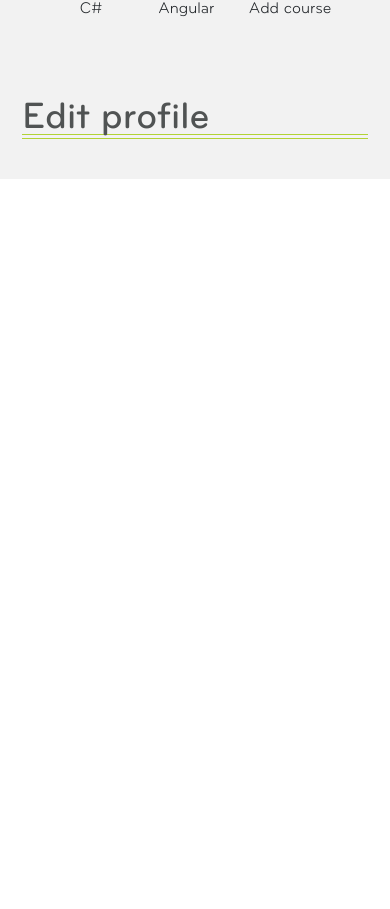
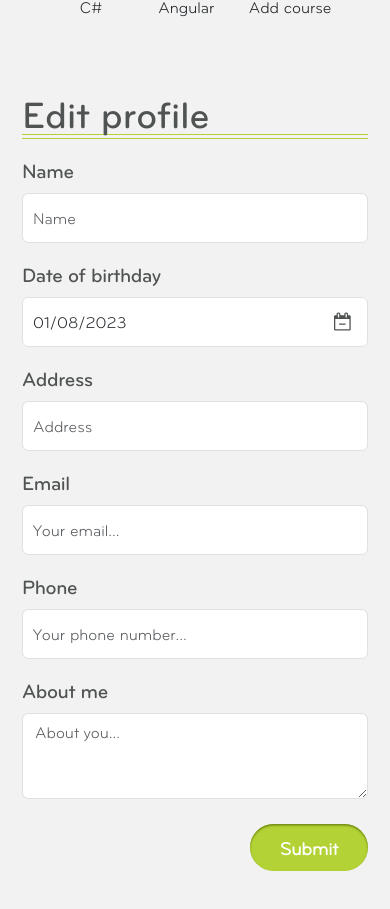
Before and after one commit to duonqHoang/hapo-learn, a React (Create React App) app: page /profile in a window 390 px wide. Shown: the part 1137-2046 px from the top of the page. Before the commit the page ends 1316 px from the top, so only its background shows below. Built offline with nearby package versions, Linux system fonts and the light colour scheme.

Commit message:
finished profile page + responsive

```diff
--- a/package.json
+++ b/package.json
@@ -11,6 +11,7 @@
     "bootstrap": "^5.3.0",
     "react": "^18.2.0",
     "react-bootstrap": "^2.8.0",
+    "react-datepicker": "^4.16.0",
     "react-dom": "^18.2.0",
     "react-hook-form": "^7.45.2",
     "react-icons": "^4.10.1",
--- a/src/Pages/Profile.jsx
+++ b/src/Pages/Profile.jsx
@@ -1,7 +1,10 @@
-import { Row, Col, Container } from "react-bootstrap";
+import { Row, Col, Container, Form } from "react-bootstrap";
 import { FaCamera } from "react-icons/fa";
 import "./Profile.scss";
 import { FaBirthdayCake, FaPhoneAlt, FaHome } from "react-icons/fa";
+import DatePicker from "react-datepicker";
+import "react-datepicker/dist/react-datepicker.css";
+import { forwardRef, useState } from "react";
 
 const user = {
   name: "Võ Hoài Nam",
@@ -24,6 +27,19 @@ const courses = [
 ];
 
 export default function Profile() {
+  const [dob, setDob] = useState(new Date());
+
+  const CustomDobInput = forwardRef(({ value, onClick, onChange }, ref) => (
+    <Form.Control
+      className="dob-input"
+      value={value}
+      onClick={onClick}
+      onChange={onChange}
+      ref={ref}
+      placeholder="dd/mm/yyyy"
+    ></Form.Control>
+  ));
+
   return (
     <div className="profile-page">
       <Container>
@@ -102,6 +118,60 @@ export default function Profile() {
                   <div className="green-hr-line" />
                 </div>
               </div>
+              <div className="profile-form">
+                <Form>
+                  <Row>
+                    <Col xl={6}>
+                      <Form.Group className="mt-3">
+                        <Form.Label className="input-label">Name</Form.Label>
+                        <Form.Control placeholder="Name" />
+                      </Form.Group>
+                      <Form.Group className="mt-3">
+                        <Form.Label className="input-label">
+                          Date of birthday
+                        </Form.Label>
+                        <DatePicker
+                          placeholderText="dd/mm/yyyy"
+                          dateFormat="dd/MM/yyyy"
+                          customInput={<CustomDobInput />}
+                          selected={dob}
+                          onChange={(date) => setDob(date)}
+                        />
+                      </Form.Group>
+                      <Form.Group className="mt-3">
+                        <Form.Label className="input-label">Address</Form.Label>
+                        <Form.Control placeholder="Address" />
+                      </Form.Group>
+                    </Col>
+                    <Col xl={6}>
+                      <Form.Group className="mt-3">
+                        <Form.Label className="input-label">Email</Form.Label>
+                        <Form.Control
+                          type="email"
+                          placeholder="Your email..."
+                        />
+                      </Form.Group>
+                      <Form.Group className="mt-3">
+                        <Form.Label className="input-label">Phone</Form.Label>
+                        <Form.Control placeholder="Your phone number..." />
+                      </Form.Group>
+                      <Form.Group className="mt-3">
+                        <Form.Label className="input-label">
+                          About me
+                        </Form.Label>
+                        <Form.Control
+                          as="textarea"
+                          rows={3}
+                          placeholder="About you..."
+                        />
+                      </Form.Group>
+                      <button className="submit-profile-btn" type="submit">
+                        Submit
+                      </button>
+                    </Col>
+                  </Row>
+                </Form>
+              </div>
             </div>
           </Col>
         </Row>
--- a/src/Pages/Profile.scss
+++ b/src/Pages/Profile.scss
@@ -1,3 +1,5 @@
+@use "common";
+
 .profile-page {
   padding: 40px 135px;
   background-color: #f2f2f2;
@@ -171,6 +173,38 @@
   }
 }
 
+.profile-form {
+  .input-label {
+    color: #505353;
+    font-family: "UTM BryantLG Bold";
+    font-size: 20px;
+    letter-spacing: -0.4px;
+    width: 100%;
+  }
+
+  .submit-profile-btn {
+    font-size: 18px;
+    font-weight: 700;
+    padding: 10px 30px;
+    margin-top: 25px;
+    margin-left: auto;
+    display: block;
+    @include common.greenButton();
+  }
+
+  .dob-input {
+    display: block;
+    background: url("../../public/images/calendar.svg") no-repeat 95%, white;
+  }
+  .react-datepicker-wrapper {
+    width: 100%;
+  }
+
+  input.form-control {
+    padding: 12px 10px;
+  }
+}
+
 @media screen and (max-width: 767px) {
   .profile-page {
     padding: 40px 10px;
```
Also changed, not shown: public/images/calendar.svg (added), 1 other file (tests, documents, lock files or other folders).
